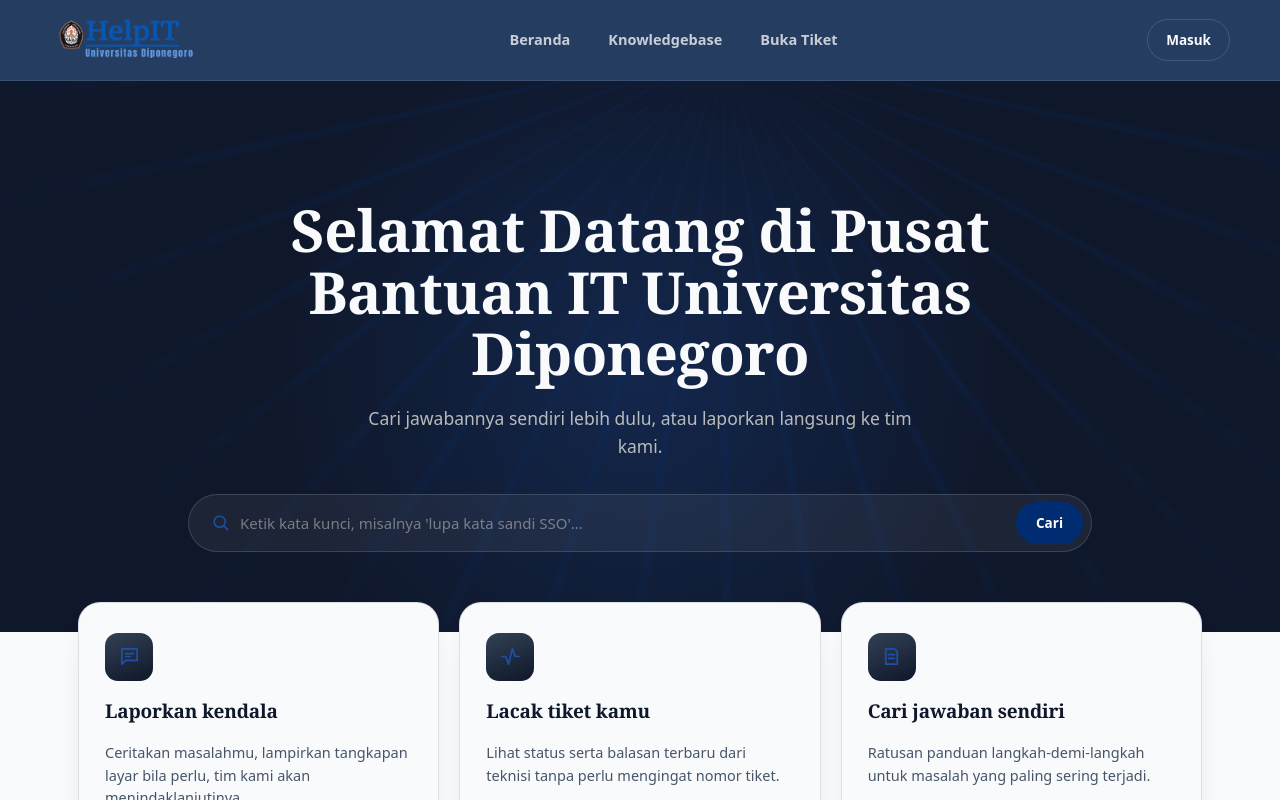
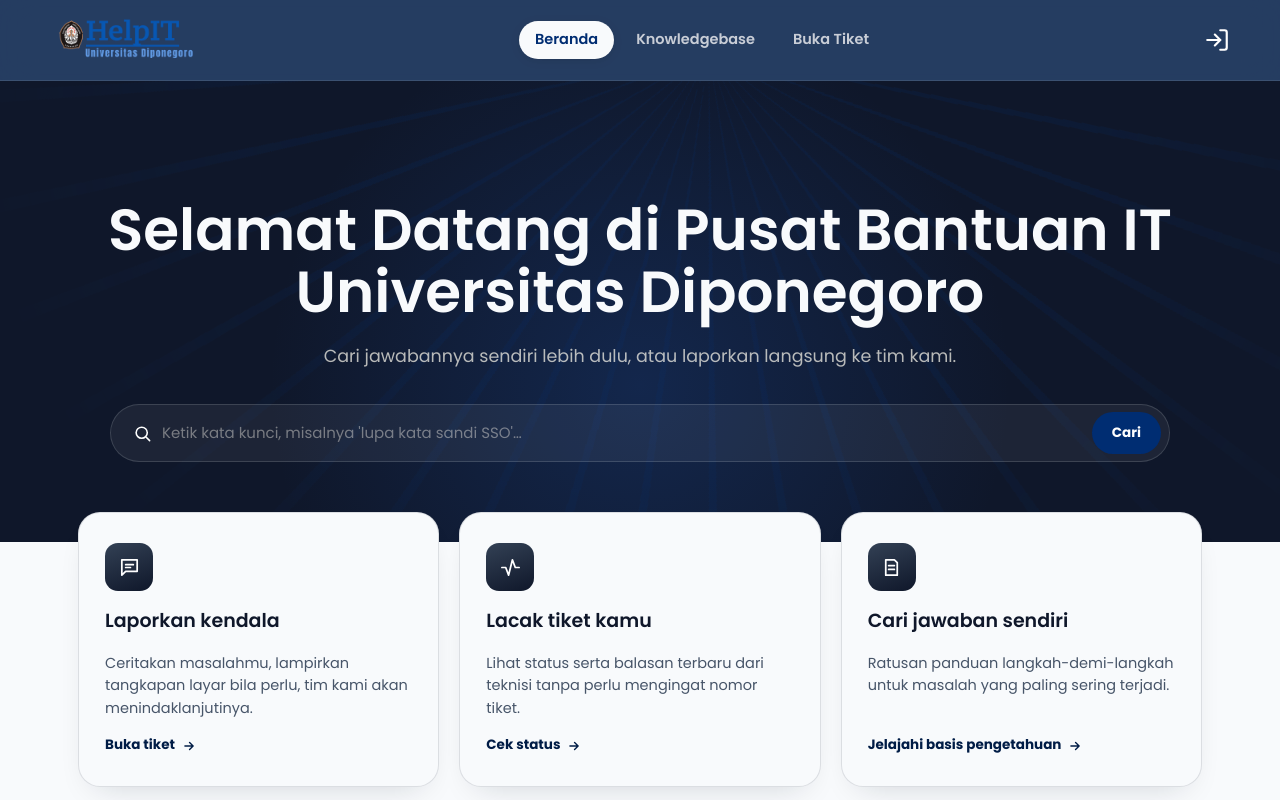
Before and after one commit to rositadwiahyani/helpdesk-it, a Next.js app: page / in a window 1280 px wide. Shown: the top 800 px of the page. Built offline with nearby package versions, Linux system fonts and the light colour scheme.

Commit message:
Feat: Update color palette and typography, enhance header navigation

```diff
--- a/src/app/globals.css
+++ b/src/app/globals.css
@@ -8,7 +8,7 @@
 
   /* --- PALET BIRU UNDIP --- */
   --gold: #002D72;      /* Mengganti gold -> Biru Utama Undip */
-  --gold-soft: #1E50A5;  /* Mengganti gold-soft -> Biru Muda (Hover/Accent) */
+  --gold-soft: #ffffff;  /* Mengganti gold-soft -> Biru Muda (Hover/Accent) */
   --gold-dim: #001C46;   /* Mengganti gold-dim -> Biru Sangat Gelap (Text/Border) */
 
   /* Warna Pendukung */
@@ -35,11 +35,11 @@ body{
   margin:0;
   background:var(--paper);
   color:var(--text);
-  font-family:'Plus Jakarta Sans', system-ui, -apple-system, sans-serif;
+  font-family:var(--font-poppins), sans-serif;
   -webkit-font-smoothing:antialiased;
   line-height:1.5;
 }
-h1,h2,h3{font-family:'Fraunces', Georgia, 'Iowan Old Style', serif; margin:0; letter-spacing:-0.01em;}
+h1,h2,h3{font-family:inherit;}
 p{margin:0;}
 a{color:inherit; text-decoration:none;}
 ul{list-style:none; margin:0; padding:0;}
@@ -148,7 +148,7 @@ header.is-shrunk {
 }
 .brand-mark { width: 34px; height: 34px; flex: none; }
 .brand-text { display: flex; flex-direction: column; line-height: 1.15; }
-.brand-text b { font-family: 'Fraunces', serif; font-size: 16.5px; font-weight: 600; letter-spacing: 0.01em; }
+.brand-text b {font-family:inherit;}
 .brand-text span { font-size: 10.5px; letter-spacing: 0.16em; text-transform: uppercase; color: var(--gold-soft); font-weight: 500; }
 
 nav.main-nav {
@@ -234,7 +234,7 @@ nav.main-nav a.active {
 .hero-inner{
   position: relative;
   z-index: 2;
-  max-width: 960px;
+  max-width: 1200px;
   margin: 0 auto;
   display: flex;
   flex-direction: column;
@@ -257,7 +257,7 @@ nav.main-nav a.active {
   margin-top:20px;
   font-size:17.5px;
   color:rgba(250,246,236,0.72);
-  max-width:580px;
+  max-width:680px;
   line-height:1.6;
 }
 
@@ -293,7 +293,7 @@ nav.main-nav a.active {
   gap:38px; flex-wrap:wrap;
   padding-top:28px; border-top:1px solid var(--line-dark);
 }
-.hero-meta div b{display:block; font-family:'Fraunces', serif; font-size:26px; color:var(--gold-soft); font-weight:600;}
+.hero-meta div b{font-family:inherit;}
 .hero-meta div span{font-size:12.5px;
   color:rgba(250,246,236,0.55); letter-spacing:0.03em;}
 
@@ -506,6 +506,68 @@ footer{background:var(--ink); color:rgba(250,246,236,0.62); padding:64px 0 28px;
   height:16px; color:var(--gold-soft); flex:none;}
 
 @media (prefers-reduced-motion: reduce){
-  *{animation-duration:0.001ms !important; animation-iteration-count:1 !important; transition-duration:0.001ms !important;
-  scroll-behavior:auto !important;}
 }
+
+.faq-layout{
+  display:grid;
+  grid-template-columns:2fr 340px;
+  gap:36px;
+  align-items:start;
+}
+
+.contact-sidebar{
+  position:sticky;
+  top:100px;
+
+  display:flex;
+  flex-direction:column;
+  gap:18px;
+}
+
+.contact-sidebar h3{
+  font-size:28px;
+  font-weight:700;
+}
+
+.contact-desc{
+  color:var(--text-dim);
+  margin-bottom:8px;
+}
+
+.contact-mini-card{
+  background:#fff;
+  border:1px solid var(--line);
+  border-radius:16px;
+  padding:20px;
+  display:flex;
+  flex-direction:column;
+  gap:8px;
+  box-shadow:var(--shadow-soft);
+}
+
+.contact-mini-card h4{
+  font-size:17px;
+  margin:0;
+}
+
+.contact-mini-card span{
+  color:var(--text-dim);
+  font-size:14px;
+}
+
+.contact-sidebar .btn{
+  margin-top:10px;
+}
+
+@media(max-width:960px){
+
+  .faq-layout{
+      grid-template-columns:1fr;
+  }
+
+  .contact-sidebar{
+      position:static;
+      margin-top:30px;
+  }
+
+}
--- a/src/app/layout.tsx
+++ b/src/app/layout.tsx
@@ -1,15 +1,21 @@
 import type { Metadata } from "next";
-import { Geist, Geist_Mono } from "next/font/google";
+import { Poppins } from "next/font/google";
 import "./globals.css";
 
-const geistSans = Geist({
-  variable: "--font-geist-sans",
+const poppins = Poppins({
   subsets: ["latin"],
-});
-
-const geistMono = Geist_Mono({
-  variable: "--font-geist-mono",
-  subsets: ["latin"],
+  weight: [
+    "100",
+    "200",
+    "300",
+    "400",
+    "500",
+    "600",
+    "700",
+    "800",
+    "900",
+  ],
+  variable: "--font-poppins",
 });
 
 export const metadata: Metadata = {
@@ -23,11 +29,10 @@ export default function RootLayout({
   children: React.ReactNode;
 }>) {
   return (
-    <html
-      lang="en"
-      className={`${geistSans.variable} ${geistMono.variable} h-full antialiased`}
-    >
-      <body className="min-h-full flex flex-col">{children}</body>
+    <html lang="en" className={poppins.variable}>
+      <body className={`${poppins.className} h-full antialiased`}>
+        {children}
+      </body>
     </html>
   );
 }
--- a/src/components/Header.tsx
+++ b/src/components/Header.tsx
@@ -1,6 +1,6 @@
 'use client';
 import { useState, useEffect } from 'react';
-import { useRouter } from 'next/navigation';
+import { useRouter, usePathname } from 'next/navigation';
 import Link from 'next/link';
 import Image from 'next/image';
 
@@ -8,7 +8,9 @@ export default function Header() {
   const [isShrunk, setIsShrunk] = useState(false);
   const [isMobileOpen, setIsMobileOpen] = useState(false);
   const [isLoggedIn, setIsLoggedIn] = useState(false);
+
   const router = useRouter();
+  const pathname = usePathname();
 
   useEffect(() => {
     const handleScroll = () => setIsShrunk(window.scrollY > 30);
@@ -27,7 +29,6 @@ export default function Header() {
   };
 
   return (
-    // Tambahin class "relative" di header biar menu dropdown-nya ngikut posisinya
     <header id="site-header" className={`relative ${isShrunk ? 'is-shrunk' : ''}`}>
       <div className="container header-inner relative z-50">
         <Link href="/" className="brand">
@@ -36,25 +37,56 @@ export default function Header() {
 
         {/* Navigasi Desktop */}
         <nav className="main-nav hidden md:flex" aria-label="Navigasi utama">
-          <Link href="/">Beranda</Link>
-          <Link href="/knowledgebase">Knowledgebase</Link>
-          <Link href="/ticket">Buka Tiket</Link>
+          <Link href="/" className={pathname === '/' ? 'active' : ''}>Beranda</Link>
+          <Link href="/knowledgebase" className={pathname === '/knowledgebase' ? 'active' : ''}>Knowledgebase</Link>
+          <Link href="/ticket" className={pathname === '/ticket' ? 'active' : ''}>Buka Tiket</Link>
         </nav>
 
         <div className="header-actions flex items-center gap-4">
-          {/* Tombol Desktop */}
-          <div className="hidden md:flex items-center gap-2">
+
+          {/* =========================================
+              TOMBOL DESKTOP (PURE ICON TANPA FRAME)
+              ========================================= */}
+          <div className="hidden md:flex items-center gap-4">
             {isLoggedIn ? (
               <>
-                <Link href="/profile" className="btn btn-sm btn-outline-dark text-white">Profil</Link>
-                <button onClick={handleLogout} className="btn btn-sm btn-gold">Keluar</button>
+                {/* Ikon Profil (One Line / Outline Putih) */}
+                <Link
+                  href="/profile"
+                  title="Profil Saya"
+                  className="hover:opacity-80 transition-opacity flex items-center justify-center"
+                >
+                  <svg xmlns="http://www.w3.org/2000/svg" width="28" height="28" viewBox="0 0 24 24" fill="none" stroke="white" strokeWidth="2" strokeLinecap="round" strokeLinejoin="round">
+                    <path d="M19 21v-2a4 4 0 0 0-4-4H9a4 4 0 0 0-4 4v2"/><circle cx="12" cy="7" r="4"/>
+                  </svg>
+                </Link>
+
+                {/* Ikon Keluar (Putih polos outline, jadi merah kalau di-hover) */}
+                <button
+                  onClick={handleLogout}
+                  title="Keluar"
+                  className="text-white hover:text-red-400 transition-colors flex items-center justify-center ml-1"
+                >
+                  <svg xmlns="http://www.w3.org/2000/svg" width="26" height="26" viewBox="0 0 24 24" fill="none" stroke="currentColor" strokeWidth="2" strokeLinecap="round" strokeLinejoin="round">
+                    <path d="M9 21H5a2 2 0 0 1-2-2V5a2 2 0 0 1 2-2h4"/><polyline points="16 17 21 12 16 7"/><line x1="21" y1="12" x2="9" y2="12"/>
+                  </svg>
+                </button>
               </>
             ) : (
-              <Link href="/login" className="btn btn-outline-dark btn-sm text-white">Masuk</Link>
+              // Ikon Masuk (Putih polos outline)
+              <Link
+                href="/login"
+                title="Masuk Akun"
+                className="hover:opacity-80 transition-opacity flex items-center justify-center"
+              >
+                <svg xmlns="http://www.w3.org/2000/svg" width="26" height="26" viewBox="0 0 24 24" fill="none" stroke="white" strokeWidth="2" strokeLinecap="round" strokeLinejoin="round">
+                  <path d="M15 3h4a2 2 0 0 1 2 2v14a2 2 0 0 1-2 2h-4"/><polyline points="10 17 15 12 10 7"/><line x1="15" y1="12" x2="3" y2="12"/>
+                </svg>
+              </Link>
             )}
           </div>
 
-          {/* Tombol Hamburger */}
+          {/* Tombol Hamburger Mobile */}
           <button
             className="hamburger block md:hidden text-white focus:outline-none p-2"
             onClick={() => setIsMobileOpen(!isMobileOpen)}
@@ -71,11 +103,7 @@ export default function Header() {
         </div>
       </div>
 
-      {/* =========================================
-          DESAIN MOBILE MENU BARU (FLOATING CARD)
-          ========================================= */}
-
-      {/* 1. Overlay Gelap (Biar fokus ke menu & bisa diklik buat nutup) */}
+      {/* Overlay Gelap Mobile */}
       <div
         className={`md:hidden fixed inset-0 bg-black/40 backdrop-blur-sm z-40 transition-opacity duration-300 ${
           isMobileOpen ? 'opacity-100' : 'opacity-0 pointer-events-none'
@@ -83,30 +111,29 @@ export default function Header() {
         onClick={() => setIsMobileOpen(false)}
       />
 
-      {/* 2. Menu Card */}
+      {/* Menu Card Mobile */}
       <nav
         className={`md:hidden absolute top-[calc(100%+0.5rem)] left-4 right-4 bg-white rounded-3xl shadow-[0_20px_50px_rgba(0,0,0,0.15)] border border-gray-100 z-50 overflow-hidden transition-all duration-300 origin-top transform ${
           isMobileOpen ? 'scale-y-100 opacity-100 translate-y-0' : 'scale-y-95 opacity-0 -translate-y-4 pointer-events-none'
         }`}
       >
         <div className="flex flex-col p-3">
-          <Link href="/" onClick={() => setIsMobileOpen(false)} className="px-5 py-4 text-gray-700 font-semibold rounded-2xl hover:bg-gray-50 hover:text-[var(--gold)] active:bg-gray-100 transition-colors">
+          <Link href="/" onClick={() => setIsMobileOpen(false)} className={`px-5 py-4 font-semibold rounded-2xl transition-colors ${pathname === '/' ? 'text-[var(--gold)] bg-[var(--gold)]/10' : 'text-gray-700 hover:bg-gray-50 hover:text-[var(--gold)] active:bg-gray-100'}`}>
             Beranda
           </Link>
-          <Link href="/knowledgebase" onClick={() => setIsMobileOpen(false)} className="px-5 py-4 text-gray-700 font-semibold rounded-2xl hover:bg-gray-50 hover:text-[var(--gold)] active:bg-gray-100 transition-colors">
+          <Link href="/knowledgebase" onClick={() => setIsMobileOpen(false)} className={`px-5 py-4 font-semibold rounded-2xl transition-colors ${pathname === '/knowledgebase' ? 'text-[var(--gold)] bg-[var(--gold)]/10' : 'text-gray-700 hover:bg-gray-50 hover:text-[var(--gold)] active:bg-gray-100'}`}>
             Knowledgebase
           </Link>
-          <Link href="/ticket" onClick={() => setIsMobileOpen(false)} className="px-5 py-4 text-gray-700 font-semibold rounded-2xl hover:bg-gray-50 hover:text-[var(--gold)] active:bg-gray-100 transition-colors">
+          <Link href="/ticket" onClick={() => setIsMobileOpen(false)} className={`px-5 py-4 font-semibold rounded-2xl transition-colors ${pathname === '/ticket' ? 'text-[var(--gold)] bg-[var(--gold)]/10' : 'text-gray-700 hover:bg-gray-50 hover:text-[var(--gold)] active:bg-gray-100'}`}>
             Buka Tiket
           </Link>
 
           {isLoggedIn ? (
             <>
-              <Link href="/profile" onClick={() => setIsMobileOpen(false)} className="px-5 py-4 text-gray-700 font-semibold rounded-2xl hover:bg-gray-50 hover:text-[var(--gold)] active:bg-gray-100 transition-colors">
+              <Link href="/profile" onClick={() => setIsMobileOpen(false)} className={`px-5 py-4 font-semibold rounded-2xl transition-colors ${pathname === '/profile' ? 'text-[var(--gold)] bg-[var(--gold)]/10' : 'text-gray-700 hover:bg-gray-50 hover:text-[var(--gold)] active:bg-gray-100'}`}>
                 Profil Saya
               </Link>
 
-              {/* Tombol Logout Estetik */}
               <div className="mt-2 pt-2 border-t border-gray-100">
                 <button onClick={handleLogout} className="w-full flex items-center justify-center gap-2 py-3.5 bg-red-50 text-red-600 font-bold rounded-xl hover:bg-red-100 transition-colors">
                   <svg className="w-5 h-5" fill="none" viewBox="0 0 24 24" stroke="currentColor">
```
Also changed, not shown: src/components/Beranda.tsx (+7 -11 lines).
